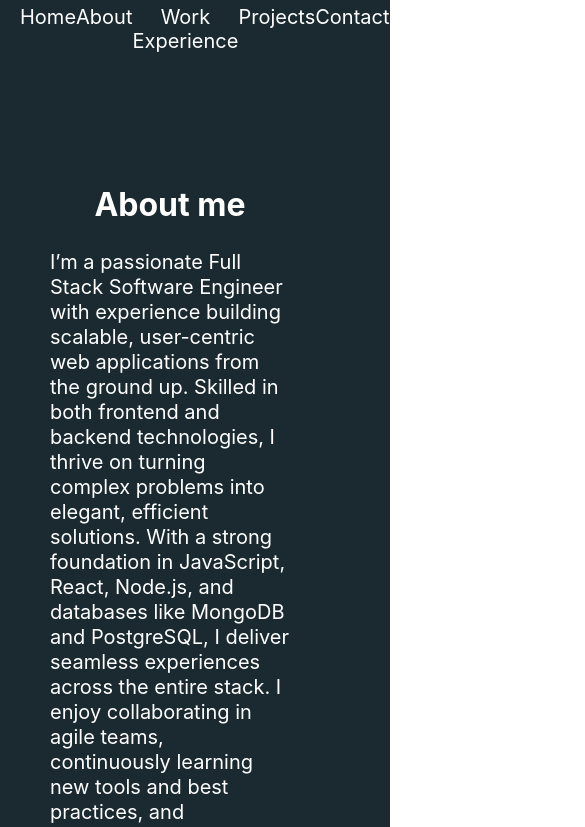
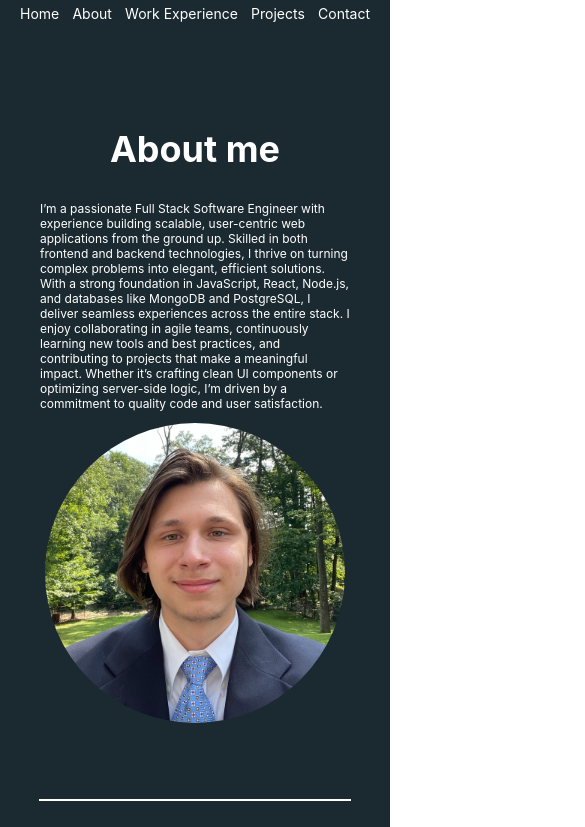
Before and after one commit to Cadeprok/Personal-Portfolio, a React (Create React App) app: page / in a window 390 px wide. Shown: the top 827 px of the page, 585 px wide, since content can reach past the window. Built offline with nearby package versions, Linux system fonts and the light colour scheme.

Commit message:
about me, navbar, and skills styling

```diff
--- a/src/App.css
+++ b/src/App.css
@@ -38,26 +38,114 @@
 }
 
 
-.h2{
+h2{
   font-size:48px;
 }
 .aboutMeContainer{
   display:grid;
-  grid-template-columns: 600px 400px;
+  grid-template-columns: 600px 300px;
   align-items: center;
   justify-content: center;
+  padding:50px;
 }
 .aboutImg{
   border-radius: 50%;
   width:'500px';
   height:500px;
 }
-@media screen and (max-width:1300px){
+.paragraphToPicturePadding{
+  padding-right:50px;
+}
+.pictureToParagraphPadding{
+  padding-left:50px;
+}
+.resumeDownloadables{
+  display:flex;
+  justify-content: space-between;
+  padding: 0 180px 0 180px
+}
+.skillsContent{
+  text-align: left;
+  margin-left: 20%;
+  margin-right: 20%;
+}
+.aboutImg{
+  border-radius: 50%;
+  width:500px;
+  height:500px;
+}
+.navFontSize{
+  font-size: 20px
+}
+.aboutMeContainerP{
+  font-size: 20px;
+}
+.header{
+  font-size:48px;
+}
+
+@media screen and (max-width: 370px) {
+  .aboutImg {
+    height: 200px !important;
+    width: 200px !important;
+  }
+}
+
+@media screen and (max-width:340px){
+  .navFontSize{
+    font-size: 10px;
+  }
+}
+@media screen and (max-width:400px){
+  .skillsContent{
+    font-size: 12px;
+  }
+  .h1{
+    font-size: 40px;
+  }
+
+}
+@media screen and (max-width:470px){
+  .navFontSize{
+    font-size: 14px;
+  }
+  .aboutMeContainerP{
+    font-size: 12px;
+  }
+  .header{
+    font-size: 36px;
+  }
+}
+@media screen and (max-width:1420px){
   .aboutMeContainer{
     display:block;
     padding: 50px;
   }
-  .h2{
-    font-size: 32px;
+  .paragraphToPicturePadding{
+    padding-right:0px;
+  }
+  .pictureToParagraphPadding{
+    padding-left:0px;
+  }
+  h2{
+    font-size: 40px;
   }
 }
+@media screen and (max-width:540px){
+  .aboutMeContainer{
+    padding: 20px;
+  }
+}
+@media screen and (max-width:850px){
+  .resumeDownloadables{
+    display:contents;
+  }
+  .skillsContent{
+    margin-left: 5%;
+    margin-right: 5%;
+  }
+  .aboutImg{
+    height:300px;
+    width:300px;
+  }
+}
--- a/src/components/About.tsx
+++ b/src/components/About.tsx
@@ -2,16 +2,16 @@ import React from 'react';
 
 function About() {
     return (
-        <div style={{paddingTop:'50px'}} id="about">
+        <div style={{paddingTop:'50px'}} id="about" className="aboutMeContainer">
             <div className='aboutMeContainer'>
-                <div style={{paddingRight:'50px'}}>
-                    <h1 className="h2">About me</h1>
-                    <p style={{fontSize:'20px', lineHeight:'1.25', textAlign:'start'}} className="aboutMeContainerP">
+                <div className="paragraphToPicturePadding">
+                    <h1 className="header">About me</h1>
+                    <p style={{lineHeight:'1.25', textAlign:'start'}} className="aboutMeContainerP">
                         I’m a passionate Full Stack Software Engineer with experience building scalable, user-centric web applications from the ground up. Skilled in both frontend and backend technologies, I thrive on turning complex problems into elegant, efficient solutions. With a strong foundation in JavaScript, React, Node.js, and databases like MongoDB and PostgreSQL, I deliver seamless experiences across the entire stack. I enjoy collaborating in agile teams, continuously learning new tools and best practices, and contributing to projects that make a meaningful impact. Whether it’s crafting clean UI components or optimizing server-side logic, I’m driven by a commitment to quality code and user satisfaction.
                     </p>
                 </div>
-                <div style={{paddingLeft:'50px'}}>
-                    <img src="../img/LinkedIN.jpg" alt="Profile" style={{borderRadius: '50%', width: '500px', height: '500px'}} />
+                <div className="pictureToParagraphPadding">
+                    <img src="../img/LinkedIN.jpg" alt="Profile" className="aboutImg"  />
                 </div>
             </div>
         </div>
--- a/src/components/ActivitiesSection.tsx
+++ b/src/components/ActivitiesSection.tsx
@@ -4,7 +4,7 @@ import { ActivityInfoArray } from "../items/activitiesinfo";
 
 export default function ActivitiesSection() {
     return <div>
-        <h1 style={{fontSize:'48px'}}>Activities</h1>
+        <h1 className="header">Activities</h1>
         <div style={{padding:'0px 60px 0px 60px'}}>
             {ActivityInfoArray.map((activity, index) => (
                 <div style={{display:'flex', width:'100%'}}>
--- a/src/components/NavBar.tsx
+++ b/src/components/NavBar.tsx
@@ -7,7 +7,7 @@ import About from './About';
 function NavBar () {
     return (
         <div>
-            <nav style={{display:'flex', justifyContent:'space-between', padding: '5px 20px', fontSize:'20px', position:'sticky', top:0, zIndex:1000,  backgroundColor: '#1B2A30'}}>
+            <nav style={{display:'flex', justifyContent:'space-between', padding: '5px 20px'    , position:'sticky', top:0, zIndex:1000,  backgroundColor: '#1B2A30'}} className="navFontSize">
                 <a href="#home" style={{textDecoration:'none', color:'white'}}>Home</a>
                 <a href="#about" style={{textDecoration:'none', color:'white'}}>About</a>
                 <a href="#work-experience" style={{textDecoration:'none', color:'white'}}>Work Experience</a>
--- a/src/components/ProjectSection.tsx
+++ b/src/components/ProjectSection.tsx
@@ -4,7 +4,7 @@ import { ProjectInfoArray, ProjectInfoType } from "../items/projectsinfo";
 function ProjectSection() {
     return <div>
         <div>
-            <h1 style={{ fontSize: '48px', textAlign: 'center' }} className="h2Smaller">
+            <h1 style={{ textAlign: 'center' }} className="header">
                 Projects
             </h1>
         </div>
--- a/src/components/ResumeDownloadables.tsx
+++ b/src/components/ResumeDownloadables.tsx
@@ -1,8 +1,8 @@
 import React from "react";
 
 function ResumeDownloadables() {
-    return <div style={{}}>
-        <div style={{display:'flex', justifyContent:'space-between', padding:'0px 180px 0px 180px'}}>
+    return <div>
+        <div className="resumeDownloadables">
             <div>
                 caderprokop@gmail.com
             </div>
--- a/src/components/SkillsSection.tsx
+++ b/src/components/SkillsSection.tsx
@@ -3,8 +3,8 @@ import React from "react";
 function SkillsSection() {
     return(
         <div>
-            <h2 style={{fontSize:'48px'}} className="h2Smaller"> Skills </h2>
-            <div style={{textAlign: 'left', marginLeft: '20%', marginRight: '20%'}}>
+            <h1 className="header"> Skills </h1>
+            <div className="skillsContent">
                 <p>Frontend: React, Next.js, HTML, CSS, JavaScript, TypeScript, TailwindCSS, Bootstrap </p>
                 <p>Backend: Node.js, Express.js, SQL, FastAPI, Flask </p>
                 <p>Languages: Python, Java, JavaScript, TypeScript, C, C++, C#</p>
--- a/src/components/WorkExperience.tsx
+++ b/src/components/WorkExperience.tsx
@@ -7,7 +7,7 @@ function WorkExperience() {
     return (
         <div style={{ paddingTop: '0px' }} id="work-experience">
             <div>
-                <h1 style={{ fontSize: '48px', textAlign: 'center' }} className="h2">
+                <h1 style={{ textAlign: 'center' }} className="header">
                     Work Experience
                 </h1>
             </div>
```
